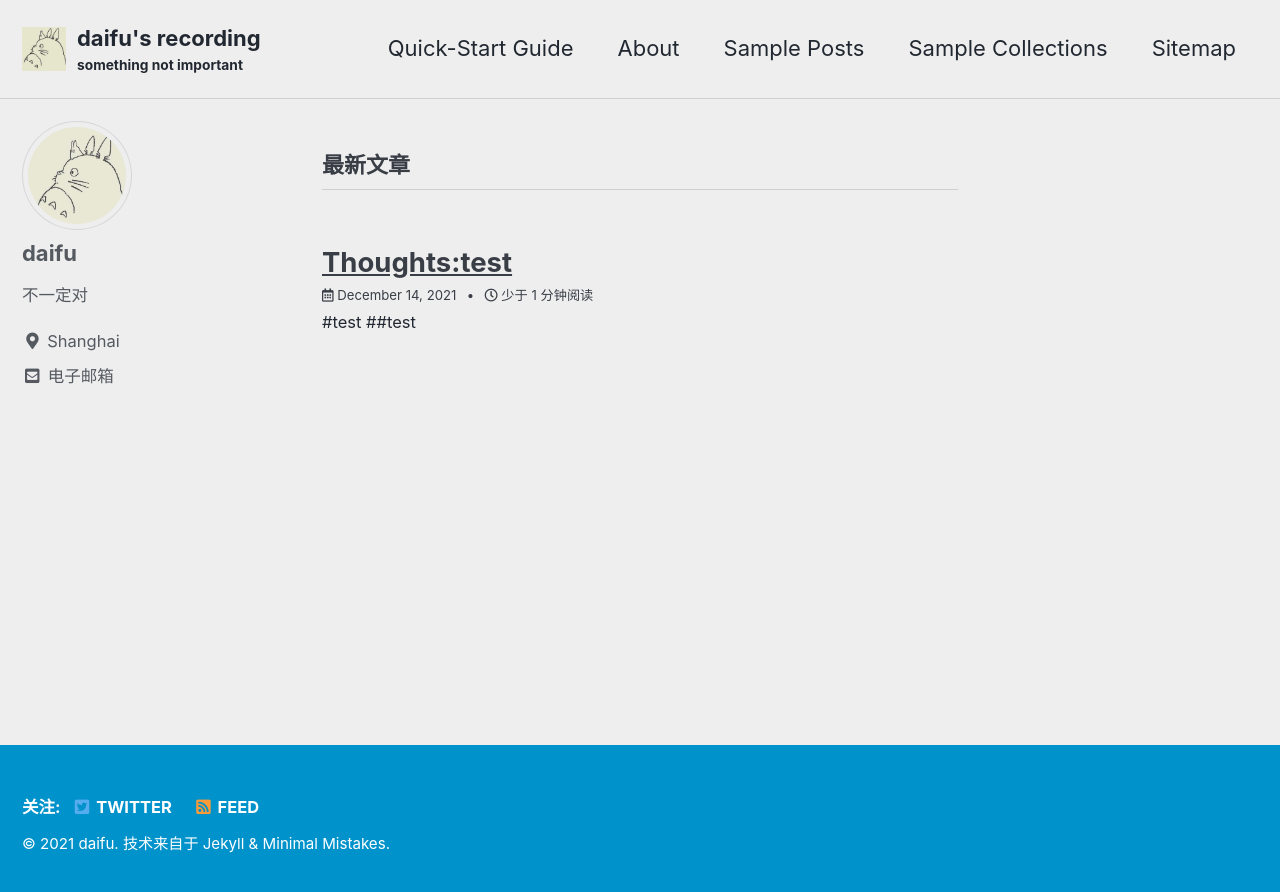
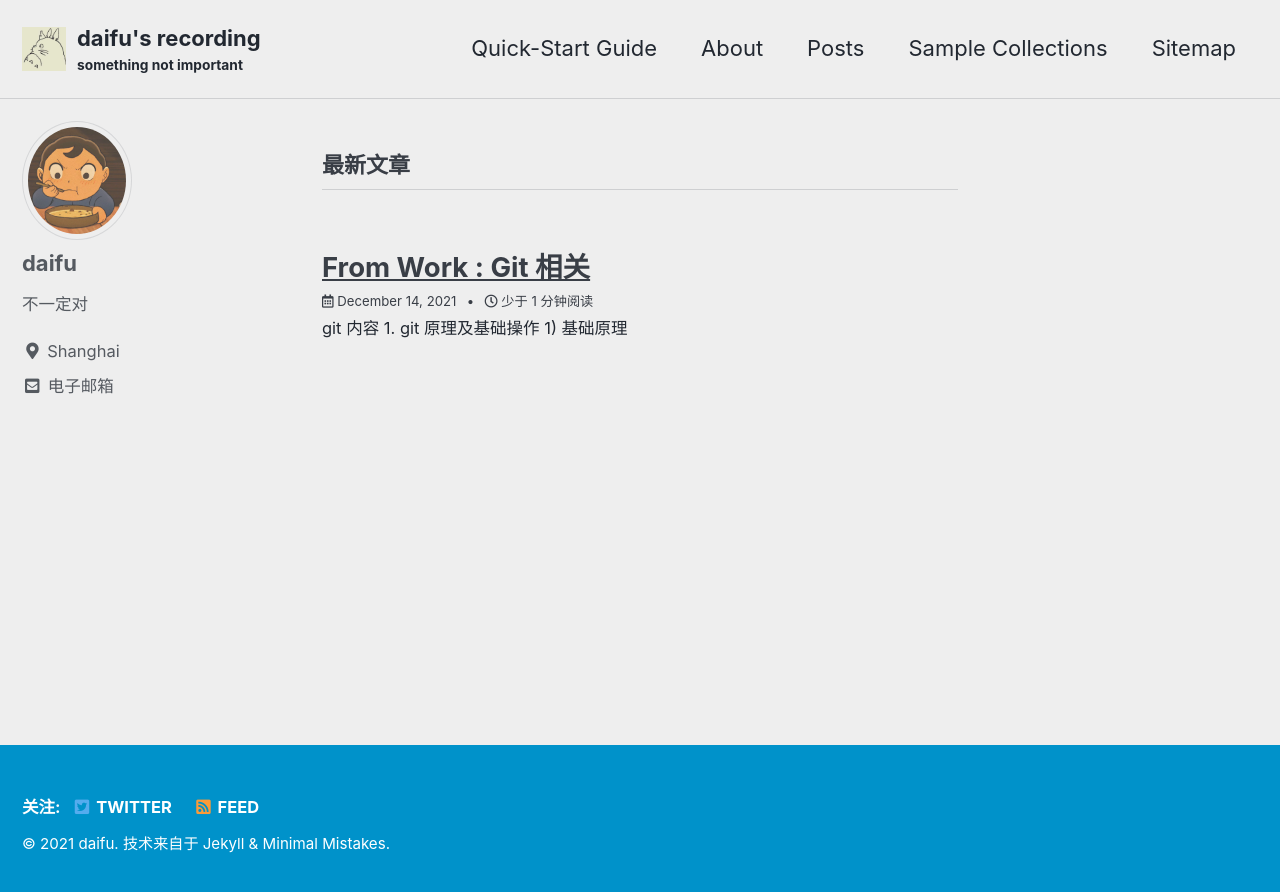
Before and after one commit to woshidaifu/woshidaifu.github.io, a Jekyll site: the page built from index.html, in a window 1280 px wide. Shown: the top 892 px of the page. Built offline with Jekyll 4.4.1, drawn with Linux system fonts in a browser that asks for light colours; cached includes are drawn as plain includes; the list of posts is cut into pages by our own code.

Commit message:
git准备

```diff
--- a/_config.yml
+++ b/_config.yml
@@ -19,7 +19,7 @@ title                      : "daifu's recording"
 title_separator       : "-"
 subtitle                 : something not important
 name                    : "daifu"
-description            : "不一定对"
+description            : "i might be wrong"
 url                        : "https://woshidaifu.github.io/"
 baseurl                  : # the subpath of your site, e.g. "/blog"
 repository              : "woshidaifu/woshidaifu.github.io"
@@ -105,7 +105,7 @@ analytics:
 # Site Author
 author:
   name            : "daifu"
-  avatar           : "/assets/images/bio.png"
+  avatar           : "/assets/images/poggi.jpeg"
   bio                : "不一定对"
   location         : "Shanghai"
   email            : "pflee@live.com"
@@ -251,7 +251,7 @@ whitelist:
 #  - <base_path>/categories/my-awesome-category/index.html ~> path: /categories/
 #  - <base_path>/my-awesome-category/index.html ~> path: /
 category_archive:
-  type: jekyll-archives
+  type: liquid
   path: /categories/
 tag_archive:
   type: liquid
--- a/_data/navigation.yml
+++ b/_data/navigation.yml
@@ -4,8 +4,8 @@ main:
     url: https://mmistakes.github.io/minimal-mistakes/docs/quick-start-guide/
   - title: "About"
     url: /about/
-  - title: "Sample Posts"
-    url: /year-archive/
+  - title: "Posts"
+    url: /archive/
   - title: "Sample Collections"
     url: /collection-archive/
   - title: "Sitemap"
--- a/_posts/2021-12-14-Thoughts:test.md
+++ /dev/null
@@ -1,13 +0,0 @@
----
-title: "Thoughts:test"
-categories:
-  - Thoughts
-tags:
-  - content
-  - css
-  - edge case
-  - lists
-  - markup
----
-#test
-##test
```
Also changed, not shown: _posts/2021-12-14-From Work:Git 相关.md (added, +18 -0 lines), assets/images/poggi.jpeg (added).
